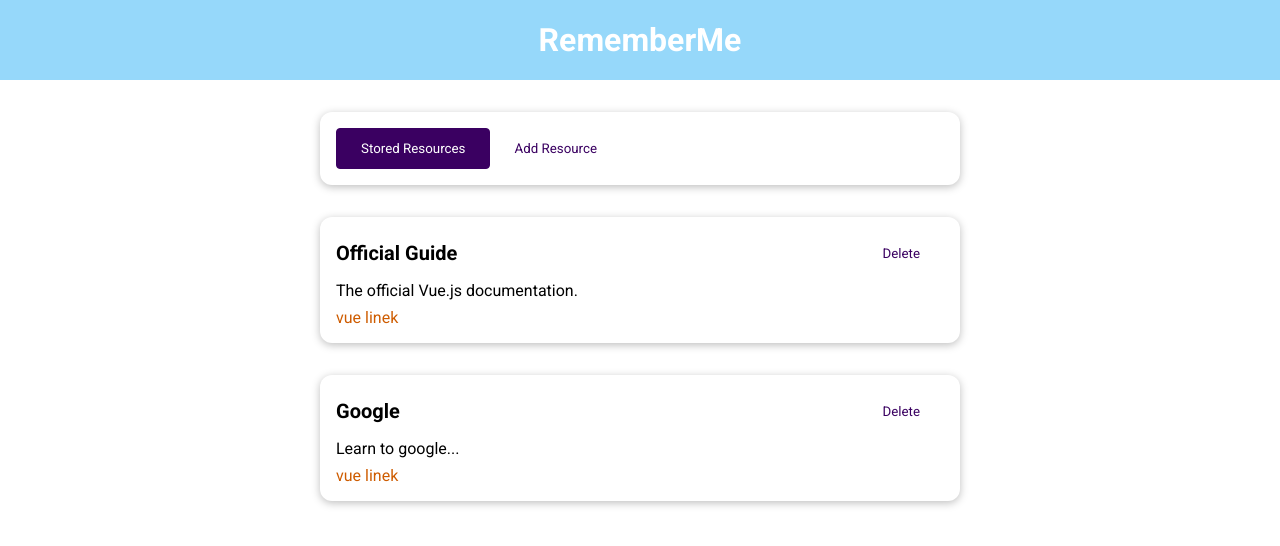
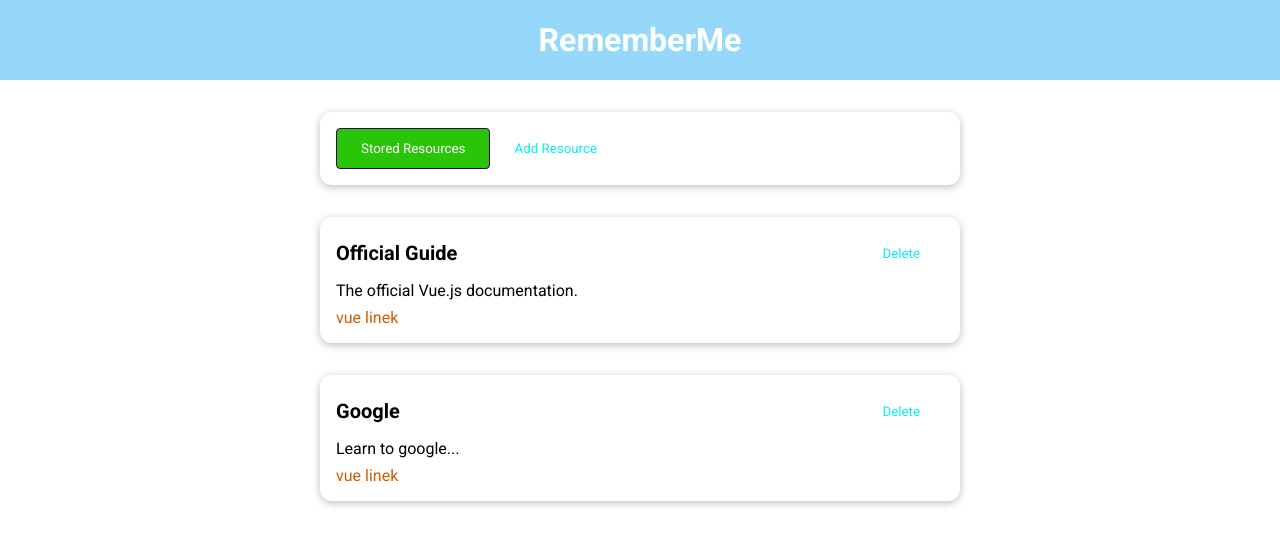
Before and after one commit to hossampy/Learning-Resources-app, a Vue app: page / in a window 1280 px wide. Shown: the top 546 px of the page. Built offline with nearby package versions, Linux system fonts and the light colour scheme.

Commit message:
add close button

```diff
--- a/src/components/UI/BaseButton.vue
+++ b/src/components/UI/BaseButton.vue
@@ -15,7 +15,7 @@ export default {
 button {
     padding: 0.75rem 1.5rem;
     font-family: inherit;
-    background-color: #3a0061;
+    background-color: #2ac408;
     border: 1px solid #3a0061;
     color: white;
     cursor: pointer;
@@ -25,13 +25,14 @@ button {
 
 button:hover,
 button:active {
-    background-color: #270041;
+    background-color: #12a8e3;
     border-color: #270041;
+    transition: 0.8s;
 }
 
 .flat {
     background-color: transparent;
-    color: #3a0061;
+    color: #0fe9f0;
     border: none;
 }
 
--- a/src/components/UI/BaseDialog.vue
+++ b/src/components/UI/BaseDialog.vue
@@ -1,6 +1,6 @@
  <template>
-    <div></div>
-   <dialog open>
+    <div @click="$emit('close')"></div>
+    <dialog open>
         <header>
             <slot name="header">
                 <h2>{{ title }}</h2>
@@ -12,19 +12,24 @@
             </slot>
         </section>
         <menu>
-            <slot name="action"></slot>
+            <slot name="action">
+                <base-button @click="$emit('close')"> close</base-button>
+            </slot>
         </menu>
-   </dialog>
- </template>
+    </dialog>
+</template>
 
  <script>
+import BaseButton from './BaseButton.vue'
 export default {
+  components: { BaseButton },
     props: {
         title: {
             type: String,
             required: false
         }
-    }
+    },
+    emits:['close']
 }
  </script>
 
@@ -54,7 +59,7 @@ export default {
  }
 
  header {
-     background-color: #3a0061;
+     background-color: #fa0d0d;
      color: white;
      width: 100%;
      padding: 1rem;
--- a/src/components/learning-resource/AddResource.vue
+++ b/src/components/learning-resource/AddResource.vue
@@ -1,5 +1,5 @@
 <template>
-  <base-dialog v-if="inputisinvalid" title="input is invalid">
+  <base-dialog v-if="inputisinvalid" title="input is invalid" @close="closedialog">
     <template v-slot:default>
       <p>input is invalid </p>
       <p>please chavk your info and add a correct input </p>
```
